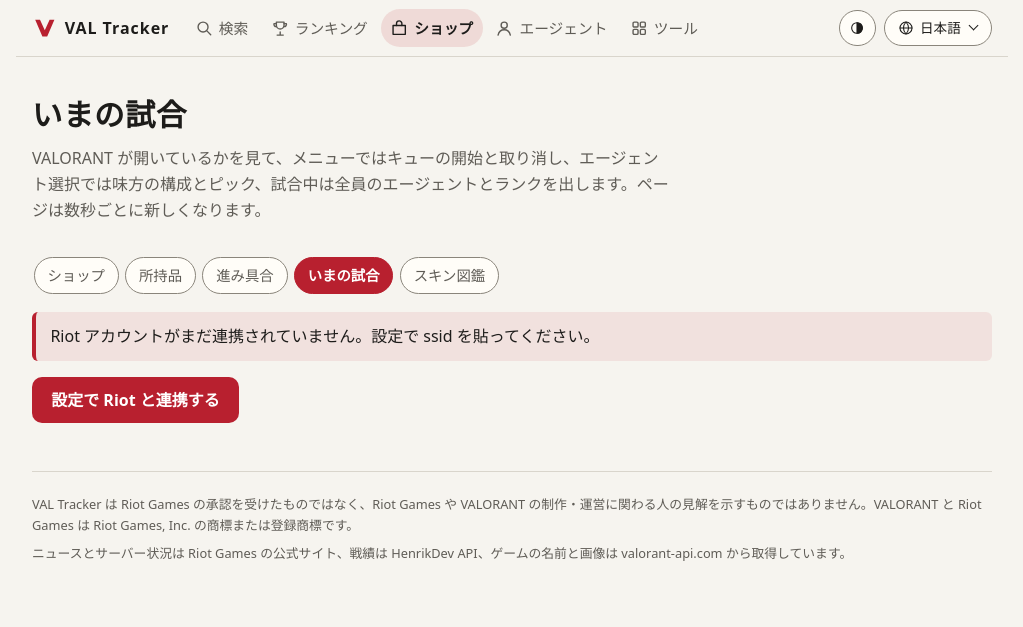
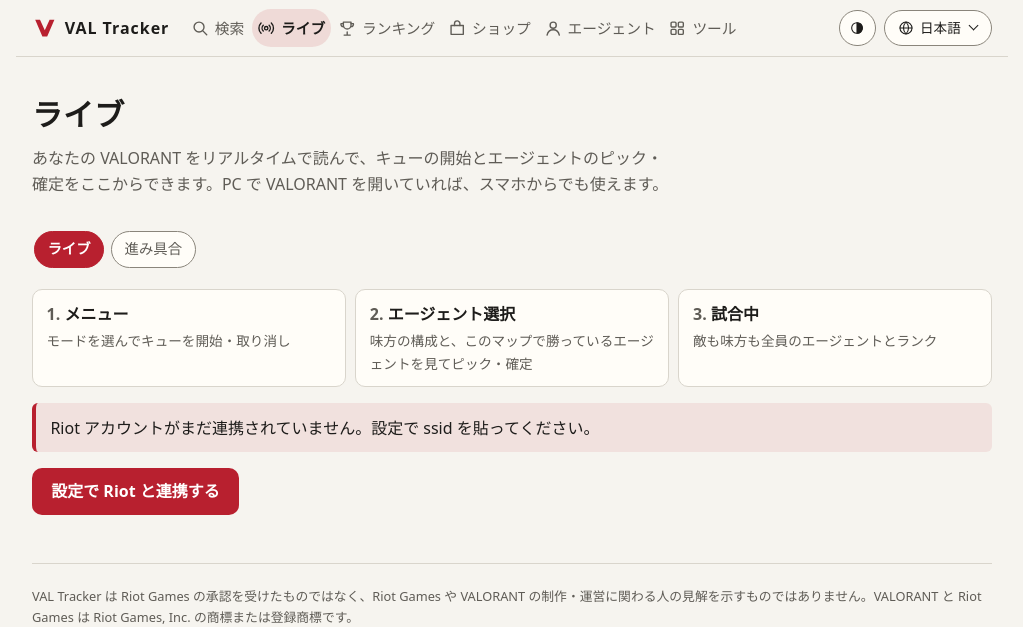
Before and after one commit to AlstRafe/valorant-project, a Flask app: page /live in a window 1280 px wide. Shown: the top 627 px of the page, without its empty margins (128-1151 px from the left). Run offline with Flask 3, Linux system fonts and the light colour scheme; some libraries are stand-ins or nearby versions.

Commit message:
VAL Tracker: the owner's ライブ tab, live pick out of the shop (#20)
/live and /progress move from the shop to a header tab of their own for the owner. Its dot shows where the game is on every page (/live/state, asked every few seconds while a page is in view) and agent select starting brings a note with a link to pick. /live says what it does on each of the game's screens and marks the current one.

Co-Authored-By: Claude Opus 5.5 <noreply@anthropic.com>
Claude-Session: https://claude.ai/code/session_01AYumRpoHe1seYMS5umcu4w

```diff
--- a/valtracker/static/css/app.css
+++ b/valtracker/static/css/app.css
@@ -404,6 +404,76 @@ h2 {
   }
 }
 
+/* The owner's sixth tab (ライブ, the game being played): the tabs sit closer and the site's name goes up to 940px,
+   so six fit where five do at every width (measured in all four languages). Its dot says where the owner's game is (app.js liveWatch). */
+@media (min-width: 761px) {
+  .tabs:has(> :nth-child(6)) {
+    gap: 0.1rem;
+  }
+  .tabs:has(> :nth-child(6)) a {
+    padding-inline: 0.35rem;
+  }
+}
+@media (min-width: 761px) and (max-width: 940px) {
+  .bar:has(.tabs > :nth-child(6)) .brand span {
+    position: absolute;
+    width: 1px;
+    height: 1px;
+    overflow: hidden;
+    clip-path: inset(50%);
+    white-space: nowrap;
+  }
+}
+@media (max-width: 760px) {
+  .tabs:has(> :nth-child(6)) {
+    padding-inline: 0.2rem;
+  }
+  .tabs:has(> :nth-child(6)) a {
+    padding-inline: 0.1rem;
+  }
+}
+.live-icon {
+  position: relative;
+  display: inline-flex;
+}
+.live-dot {
+  position: absolute;
+  top: -0.1rem;
+  right: -0.25rem;
+  display: none;
+  width: 0.55rem;
+  height: 0.55rem;
+  border-radius: 50%;
+  box-shadow: 0 0 0 2px var(--paper);
+}
+.live-tab[data-phase="menus"] .live-dot {
+  display: block;
+  background: var(--win);
+}
+.live-tab[data-phase="queue"] .live-dot {
+  display: block;
+  background: var(--blue);
+  animation: live-pulse 1.4s ease-in-out infinite;
+}
+.live-tab[data-phase="pregame"] .live-dot,
+.live-tab[data-phase="ingame"] .live-dot {
+  display: block;
+  background: var(--accent);
+}
+.live-tab[data-phase="pregame"] .live-dot {
+  animation: live-pulse 1s ease-in-out infinite;
+}
+@keyframes live-pulse {
+  50% {
+    opacity: 0.35;
+  }
+}
+@media (max-width: 760px) {
+  .live-dot {
+    box-shadow: 0 0 0 2px var(--card);
+  }
+}
+
 /* Top: the search and the lists of players */
 .hero {
   padding: 1rem 0 0.5rem;
@@ -3404,6 +3474,67 @@ code {
 .game-state .dot.on {
   background: var(--win);
 }
+/* What /live does on each of the game's screens, the one the game is on marked: above everything while the game
+   is closed, below the buttons while it is open (agent select lasts about a minute and a half). */
+.live-steps {
+  display: grid;
+  grid-template-columns: repeat(auto-fit, minmax(min(100%, 13rem), 1fr));
+  gap: 0.6rem;
+  margin: 1rem 0;
+  padding: 0;
+  list-style: none;
+  counter-reset: live-step;
+}
+.live-steps li {
+  display: grid;
+  align-content: start;
+  gap: 0.2rem;
+  padding: 0.7rem 0.85rem;
+  border: 1px solid var(--rule);
+  border-radius: 10px;
+  background: var(--card);
+  counter-increment: live-step;
+}
+.live-steps strong::before {
+  content: counter(live-step) ". ";
+  color: var(--soft);
+}
+.live-steps span {
+  color: var(--soft);
+  font-size: 0.85rem;
+}
+.live-steps li[aria-current] {
+  border-color: var(--accent);
+  box-shadow: inset 4px 0 0 var(--accent);
+}
+.live-steps li[aria-current] strong::after {
+  content: " · いまここ";
+  color: var(--accent);
+  font-size: 0.8rem;
+}
+/* On any other page: agent select has started (app.js liveWatch), above the phone's tab bar. */
+.live-alert {
+  position: fixed;
+  left: 50%;
+  bottom: calc(var(--tabbar) + 0.8rem);
+  z-index: 20;
+  display: flex;
+  flex-wrap: wrap;
+  align-items: center;
+  gap: 0.5rem 0.8rem;
+  width: min(30rem, calc(100% - 2rem));
+  padding: 0.75rem 0.9rem;
+  border: 1px solid var(--rule);
+  border-left: 4px solid var(--accent);
+  border-radius: 10px;
+  background: var(--card);
+  box-shadow: 0 10px 28px rgba(0, 0, 0, 0.18);
+  transform: translateX(-50%);
+}
+.live-alert p {
+  flex: 1 1 100%;
+  margin: 0;
+}
 .queue-form {
   display: flex;
   flex-wrap: wrap;
--- a/valtracker/static/js/app.js
+++ b/valtracker/static/js/app.js
@@ -895,6 +895,103 @@
     });
   }
 
+  // The owner's game on every page: the header's ライブ tab shows where it is (a dot: the menus, matchmaking, agent
+  // select, the match), and agent select starting brings a note with the way to pick. /live itself reloads every
+  // few seconds, so there the page says where the game is and nothing is asked.
+  function liveWatch() {
+    var tab = document.querySelector("[data-live-state]");
+    if (!tab) return;
+    var STOP = { nologin: true, signedout: true, badpaste: true };
+    var TOLD = "val.live.told";
+    var page = document.querySelector("[data-live-phase]");
+    var timer = null;
+    var asking = false;
+
+    function told(match) {
+      try {
+        if (match) sessionStorage.setItem(TOLD, match);
+        return sessionStorage.getItem(TOLD) || "";
+      } catch (e) {
+        return "";
+      }
+    }
+
+    function note(state) {
+      var box = document.getElementById("live-alert");
+      if (state.phase !== "pregame" || page || (state.match && told() === state.match)) {
+        if (box) box.remove();
+        return;
+      }
+      if (box) return;
+      box = document.createElement("div");
+      box.id = "live-alert";
+      box.className = "live-alert";
+      box.lang = "ja";
+      box.setAttribute("role", "status");
+      var words = document.createElement("p");
+      var strong = document.createElement("strong");
+      strong.textContent = "エージェント選択が始まりました";
+      words.appendChild(strong);
+      if (state.map) words.appendChild(document.createTextNode("（" + state.map + "）"));
+      var go = document.createElement("a");
+      go.className = "button";
+      go.href = tab.getAttribute("href");
+      go.textContent = "ライブでピックする";
+      var close = document.createElement("button");
+      close.type = "button";
+      close.className = "quiet";
+      close.textContent = "閉じる";
+      close.addEventListener("click", function () {
+        told(state.match || "seen");
+        box.remove();
+      });
+      box.appendChild(words);
+      box.appendChild(go);
+      box.appendChild(close);
+      document.body.appendChild(box);
+    }
+
+    function show(state) {
+      tab.setAttribute("data-phase", state.phase || "off");
+      tab.setAttribute("aria-label", state.words ? "ライブ（" + state.words + "）" : "ライブ");
+      tab.title = state.words || "";
+      note(state);
+    }
+
+    function ask() {
+      clearTimeout(timer);
+      if (asking || document.visibilityState !== "visible") return;
+      asking = true;
+      fetch(tab.getAttribute("data-live-state"), {
+        headers: { Accept: "application/json" },
+        credentials: "same-origin",
+      })
+        .then(function (answer) {
+          return answer.ok ? answer.json() : null;
+        })
+        .then(function (state) {
+          asking = false;
+          if (state) show(state);
+          if (state && STOP[state.problem]) return;
+          // while the game is open, often (agent select lasts about a minute and a half); closed, now and then
+          timer = setTimeout(ask, state && state.phase ? 8000 : 30000);
+        })
+        .catch(function () {
+          asking = false;
+          timer = setTimeout(ask, 30000);
+        });
+    }
+
+    if (page) {
+      show({ phase: page.getAttribute("data-live-phase"), words: page.getAttribute("data-live-words") });
+      return;
+    }
+    ask();
+    document.addEventListener("visibilitychange", function () {
+      if (document.visibilityState === "visible") ask();
+    });
+  }
+
   // Phones: the tab bar at the bottom would sit on the keyboard while typing.
   function typing() {
     document.addEventListener("focusin", function (e) {
@@ -933,6 +1030,7 @@
     teams();
     night();
     refresh();
+    liveWatch();
     mapPick();
     statCard();
     crosshairs();
--- a/valtracker/templates/_pages.html
+++ b/valtracker/templates/_pages.html
@@ -1 +1 @@
-{% set here = request.endpoint %}<nav class="modes" aria-label="{{ t('ページ') }}"><a href="{{ url_for('shop') }}"{% if here in ('shop', 'shop_history') %} aria-current="true"{% endif %}>{{ t('ショップ') }}</a>{% if owner %}<a href="{{ url_for('collection') }}" lang="ja"{% if here == 'collection' %} aria-current="true"{% endif %}>所持品</a><a href="{{ url_for('progress') }}" lang="ja"{% if here == 'progress' %} aria-current="true"{% endif %}>進み具合</a><a href="{{ url_for('live') }}" lang="ja"{% if here == 'live' %} aria-current="true"{% endif %}>いまの試合</a>{% endif %}<a href="{{ url_for('skins') }}"{% if here in ('skins', 'skin') %} aria-current="true"{% endif %}>{{ t('スキン図鑑') }}</a></nav>
+{% set here = request.endpoint %}<nav class="modes" aria-label="{{ t('ページ') }}"><a href="{{ url_for('shop') }}"{% if here in ('shop', 'shop_history') %} aria-current="true"{% endif %}>{{ t('ショップ') }}</a>{% if owner %}<a href="{{ url_for('collection') }}" lang="ja"{% if here == 'collection' %} aria-current="true"{% endif %}>所持品</a>{% endif %}<a href="{{ url_for('skins') }}"{% if here in ('skins', 'skin') %} aria-current="true"{% endif %}>{{ t('スキン図鑑') }}</a></nav>
--- /dev/null
+++ b/valtracker/templates/_play.html
@@ -0,0 +1,2 @@
+{# The pages under the owner's ライブ tab: the game being played now and what is left to play for (Japanese only). #}
+{% set here = request.endpoint %}<nav class="modes" aria-label="ページ" lang="ja"><a href="{{ url_for('live') }}" lang="ja"{% if here == 'live' %} aria-current="true"{% endif %}>ライブ</a><a href="{{ url_for('progress') }}" lang="ja"{% if here == 'progress' %} aria-current="true"{% endif %}>進み具合</a></nav>
--- a/valtracker/templates/base.html
+++ b/valtracker/templates/base.html
@@ -32,8 +32,9 @@
 <nav class="tabs" aria-label="{{ t('メニュー') }}">
 {% set here = request.endpoint %}
 <a href="{{ url_for('top') }}"{% if here in ('top', 'search', 'player', 'match') %} aria-current="page"{% endif %}><svg viewBox="0 0 24 24" aria-hidden="true"><circle cx="10.5" cy="10.5" r="6.5"/><path d="m15.5 15.5 5 5"/></svg><span>{{ t('検索') }}</span></a>
-<a href="{{ url_for('leaderboard') }}"{% if here in ('leaderboard',) %} aria-current="page"{% endif %}><svg viewBox="0 0 24 24" aria-hidden="true"><path d="M8 21h8M12 17v4M7 4h10v4a5 5 0 0 1-10 0z"/><path d="M7 6H4a3 3 0 0 0 3 4M17 6h3a3 3 0 0 1-3 4"/></svg><span>{{ t('ランキング') }}</span></a>
-<a href="{{ url_for('shop') }}"{% if here in ('shop', 'collection', 'skins', 'skin', 'shop_history', 'progress', 'live') %} aria-current="page"{% endif %}><svg viewBox="0 0 24 24" aria-hidden="true"><path d="M4 8.5h16V20H4z"/><path d="M8.5 8.5V6a3.5 3.5 0 0 1 7 0v2.5"/></svg><span>{{ t('ショップ') }}</span></a>
+{% if owner %}<a href="{{ url_for('live') }}" class="live-tab" lang="ja" data-live-state="{{ url_for('live_state') }}"{% if here in ('live', 'progress') %} aria-current="page"{% endif %}><span class="live-icon"><svg viewBox="0 0 24 24" aria-hidden="true"><circle cx="12" cy="12" r="2.2"/><path d="M8.2 8.2a5.4 5.4 0 0 0 0 7.6M15.8 8.2a5.4 5.4 0 0 1 0 7.6M5.3 5.3a9.5 9.5 0 0 0 0 13.4M18.7 5.3a9.5 9.5 0 0 1 0 13.4"/></svg><i class="live-dot" aria-hidden="true"></i></span><span>ライブ</span></a>
+{% endif %}<a href="{{ url_for('leaderboard') }}"{% if here in ('leaderboard',) %} aria-current="page"{% endif %}><svg viewBox="0 0 24 24" aria-hidden="true"><path d="M8 21h8M12 17v4M7 4h10v4a5 5 0 0 1-10 0z"/><path d="M7 6H4a3 3 0 0 0 3 4M17 6h3a3 3 0 0 1-3 4"/></svg><span>{{ t('ランキング') }}</span></a>
+<a href="{{ url_for('shop') }}"{% if here in ('shop', 'collection', 'skins', 'skin', 'shop_history') %} aria-current="page"{% endif %}><svg viewBox="0 0 24 24" aria-hidden="true"><path d="M4 8.5h16V20H4z"/><path d="M8.5 8.5V6a3.5 3.5 0 0 1 7 0v2.5"/></svg><span>{{ t('ショップ') }}</span></a>
 <a href="{{ url_for('agents') }}"{% if here in ('agents', 'agent', 'agent_stats') %} aria-current="page"{% endif %}><svg viewBox="0 0 24 24" aria-hidden="true"><circle cx="12" cy="8" r="4"/><path d="M4 21c1-4.5 4.2-7 8-7s7 2.5 8 7"/></svg><span>{{ t('エージェント') }}</span></a>
 <a href="{{ url_for('tools') }}"{% if here in ('tools', 'crosshair', 'status', 'settings', 'servers', 'queue_settings', 'sensitivity', 'news', 'esports') %} aria-current="page"{% endif %}><svg viewBox="0 0 24 24" aria-hidden="true"><rect x="4" y="4" width="6.5" height="6.5" rx="1.5"/><rect x="13.5" y="4" width="6.5" height="6.5" rx="1.5"/><rect x="4" y="13.5" width="6.5" height="6.5" rx="1.5"/><rect x="13.5" y="13.5" width="6.5" height="6.5" rx="1.5"/></svg><span>{{ t('ツール') }}</span></a>
 </nav>
--- a/valtracker/templates/live.html
+++ b/valtracker/templates/live.html
@@ -13,14 +13,22 @@
 {% if row.rank %}<span class="seat-rank">{% if row.rank.icon %}<img src="{{ media(row.rank.icon) }}" alt="" width="28" height="28">{% endif %}<span class="rank-words">{{ row.rank.name }}{% if row.rank.rr is not none %} {{ row.rank.rr }} RR{% endif %}</span></span>{% endif %}
 </li>
 {%- endmacro %}
-{% block title %}いまの試合 · {{ site_name }}{% endblock %}
+{% macro steps() -%}
+<ol class="live-steps" aria-label="ゲームの画面ごとにできること">
+<li{% if phase == 'menus' %} aria-current="step"{% endif %}><strong>メニュー</strong><span>モードを選んでキューを開始・取り消し</span></li>
+<li{% if phase == 'pregame' %} aria-current="step"{% endif %}><strong>エージェント選択</strong><span>味方の構成と、このマップで勝っているエージェントを見てピック・確定</span></li>
+<li{% if phase == 'ingame' %} aria-current="step"{% endif %}><strong>試合中</strong><span>敵も味方も全員のエージェントとランク</span></li>
+</ol>
+{%- endmacro %}
+{% block title %}ライブ · {{ site_name }}{% endblock %}
 {% block main %}
-<div lang="ja" data-refresh="{{ 5 if phase else 20 }}">
+<div lang="ja" data-refresh="{{ 5 if phase else 20 }}" data-live-phase="{{ live_state.phase if live_state else '' }}" data-live-words="{{ live_state.words if live_state else '' }}">
 <section class="hero">
-<h1>いまの試合</h1>
-<p class="lead">VALORANT が開いているかを見て、メニューではキューの開始と取り消し、エージェント選択では味方の構成とピック、試合中は全員のエージェントとランクを出します。ページは数秒ごとに新しくなります。</p>
+<h1>ライブ</h1>
+<p class="lead">あなたの VALORANT をリアルタイムで読んで、キューの開始とエージェントのピック・確定をここからできます。PC で VALORANT を開いていれば、スマホからでも使えます。</p>
 </section>
-{% include "_pages.html" %}
+{% include "_play.html" %}
+{% if not phase %}{{ steps() }}{% endif %}
 {% if said %}<p class="verdict {{ 'ok' if said_ok else 'no' }}" role="status">{{ said }}</p>{% endif %}
 {% if problem %}
 <p class="problem" role="alert">{{ problem }}{% if detail %} <code>{{ detail }}</code>{% endif %}</p>
@@ -103,6 +111,8 @@
 {% endif %}
 {% if names_missing %}<p class="note">名前を読み込めませんでした。</p>{% endif %}
 {% if phase %}<p class="note">名前を隠しているプレイヤーの名前・カード・称号は出しません（本人が選んだ設定のため）。</p>{% endif %}
+{% if phase %}{{ steps() }}{% endif %}
+<p class="note">このページは数秒ごとに新しくなります。ほかのページを見ているときも、上のタブ「ライブ」の点でゲームの状態がわかり、エージェント選択が始まると画面の下に知らせが出ます。</p>
 {% endif %}
 </div>
 {% endblock %}
--- a/valtracker/templates/progress.html
+++ b/valtracker/templates/progress.html
@@ -16,7 +16,7 @@
 <h1>進み具合</h1>
 <p class="lead">バトルパス、イベントのパス、エージェントの契約、ミッションの進み具合です。</p>
 </section>
-{% include "_pages.html" %}
+{% include "_play.html" %}
 {% if problem %}
 <p class="problem" role="alert">{{ problem }}{% if detail %} <code>{{ detail }}</code>{% endif %}</p>
 {% if settings_link %}<p><a class="button" href="{{ url_for('settings') }}#riot">設定で Riot と連携する</a></p>{% endif %}
--- a/valtracker/templates/tools.html
+++ b/valtracker/templates/tools.html
@@ -18,6 +18,8 @@
 <li><a href="{{ url_for('ranks') }}"><svg viewBox="0 0 24 24" aria-hidden="true"><path d="M4 20h16M6 20v-4M10 20v-9M14 20V7M18 20v-6"/></svg><strong>{{ t('ランクの分布') }}</strong><small>{{ t('どのランクがどれくらいいて、上位何 % か。') }}</small></a></li>
 <li><a href="{{ url_for('shop') }}"><svg viewBox="0 0 24 24" aria-hidden="true"><path d="M4 8.5h16V20H4z"/><path d="M8.5 8.5V6a3.5 3.5 0 0 1 7 0v2.5"/></svg><strong>{{ t('ショップ') }}</strong><small>{{ t('いまのバンドルと値段。') }}</small></a></li>
 {% if owner %}
+<li lang="ja"><a href="{{ url_for('live') }}"><svg viewBox="0 0 24 24" aria-hidden="true"><circle cx="12" cy="12" r="2.2"/><path d="M8.2 8.2a5.4 5.4 0 0 0 0 7.6M15.8 8.2a5.4 5.4 0 0 1 0 7.6M5.3 5.3a9.5 9.5 0 0 0 0 13.4M18.7 5.3a9.5 9.5 0 0 1 0 13.4"/></svg><strong>ライブ</strong><small>いまの VALORANT からキュー開始、エージェントのピックと確定。</small></a></li>
+<li lang="ja"><a href="{{ url_for('progress') }}"><svg viewBox="0 0 24 24" aria-hidden="true"><path d="M4 18h16M4 18V6M8 18v-5M12 18V9M16 18v-7"/></svg><strong>進み具合</strong><small>バトルパス・契約・ミッション。</small></a></li>
 <li lang="ja"><a href="{{ url_for('collection') }}"><svg viewBox="0 0 24 24" aria-hidden="true"><path d="M4 8.5h16V20H4z"/><path d="M8.5 8.5V6a3.5 3.5 0 0 1 7 0v2.5M4 13h16"/></svg><strong>所持品</strong><small>自分のスキン・バディー・カードなど。</small></a></li>
 <li lang="ja"><a href="{{ url_for('settings') }}"><svg viewBox="0 0 24 24" aria-hidden="true"><circle cx="12" cy="12" r="3"/><path d="M12 2.8v2.4M12 18.8v2.4M2.8 12h2.4M18.8 12h2.4M5.5 5.5l1.7 1.7M16.8 16.8l1.7 1.7M5.5 18.5l1.7-1.7M16.8 7.2l1.7-1.7"/></svg><strong>設定</strong><small>HenrikDev の API キーと Riot アカウントの連携。</small></a></li>
 {% endif %}
```
Also changed, not shown: docs/DESIGN.md (+5 -2 lines), tests/test_owner.py (+53 -0 lines), valtracker/live.py (+29 -0 lines), valtracker/owner.py (+17 -1 lines).
